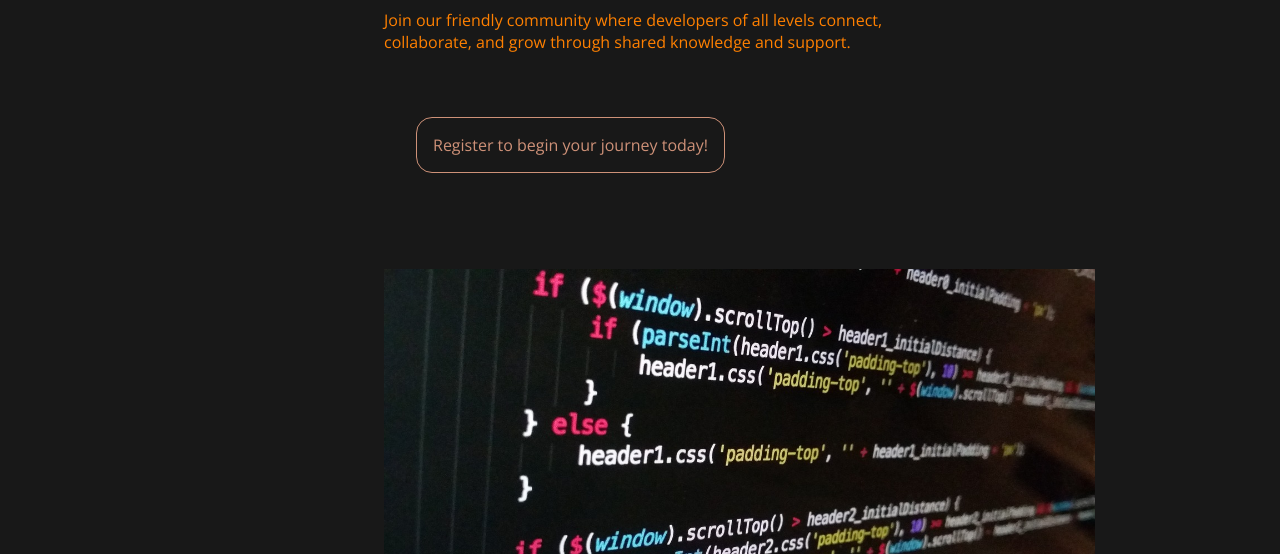
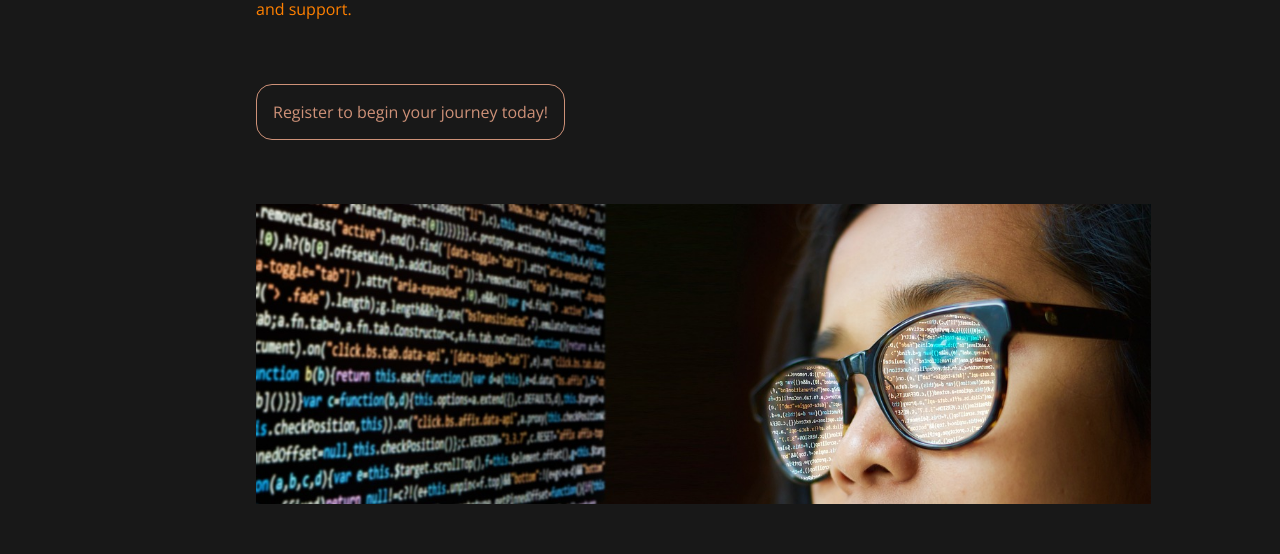
Before and after one commit to Quantinx/useFeedback, a React (Vite) app in the folder client/: page / in a window 1280 px wide. Shown: the part 201-755 px from the top of the page. Built offline with nearby package versions, Linux system fonts and the light colour scheme; no server answers.

Commit message:
style: home page style tweaks

```diff
--- a/client/src/pages/Home/Home.css
+++ b/client/src/pages/Home/Home.css
@@ -1,7 +1,7 @@
 .home-container {
   margin-top: 3rem;
-  margin-left: 30%;
-  margin-right: 30%;
+  margin-left: 20%;
+  margin-right: 20%;
 }
 
 .home-title {
@@ -13,6 +13,8 @@
 .home-main-text {
   color: var(--text-content-main);
   font-family: var(--font-body);
+  width: 894px;
+
   margin-bottom: 4rem;
 }
 
@@ -25,7 +27,6 @@
 }
 
 .home-cta-text {
-  margin: 2rem;
   padding: 1rem;
   width: fit-content;
   font-family: var(--font-body);
@@ -37,5 +38,8 @@
 
 .home-banner-image {
   margin-top: 4rem;
-  margin-bottom: 4rem;
+  margin-bottom: 8rem;
+
+  display: block;
+  width: fit-content;
 }
--- a/client/src/pages/Home/Home.jsx
+++ b/client/src/pages/Home/Home.jsx
@@ -15,10 +15,10 @@ export default function Home() {
           Register to begin your journey today!
         </div>
         <img
-          src="/images/banner.jpg"
+          src="/images/banner2.jpg"
           className="home-banner-image"
-          width={711}
-          height={400}
+          height={300}
+          width={894}
         ></img>
         <div className="home-content-container">
           <section>
```
Also changed, not shown: client/public/images/banner2.jpg (added).
